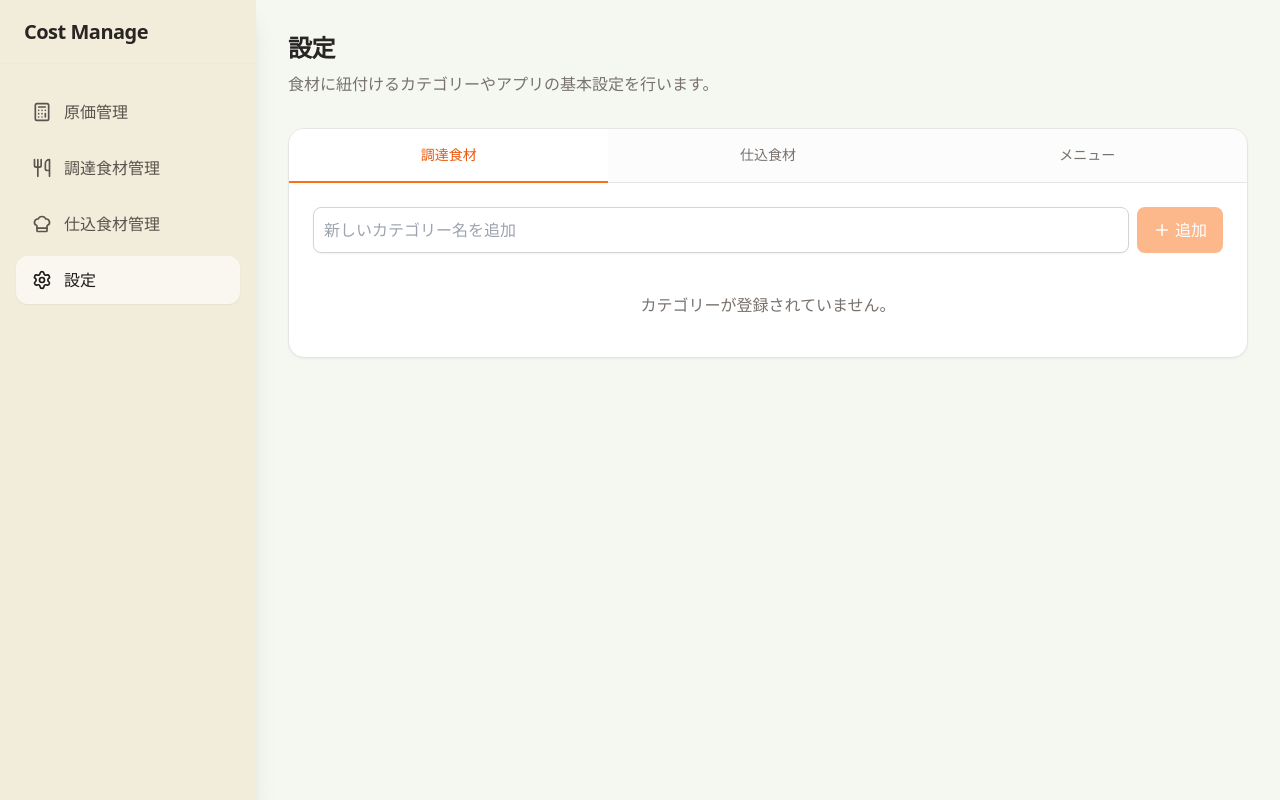
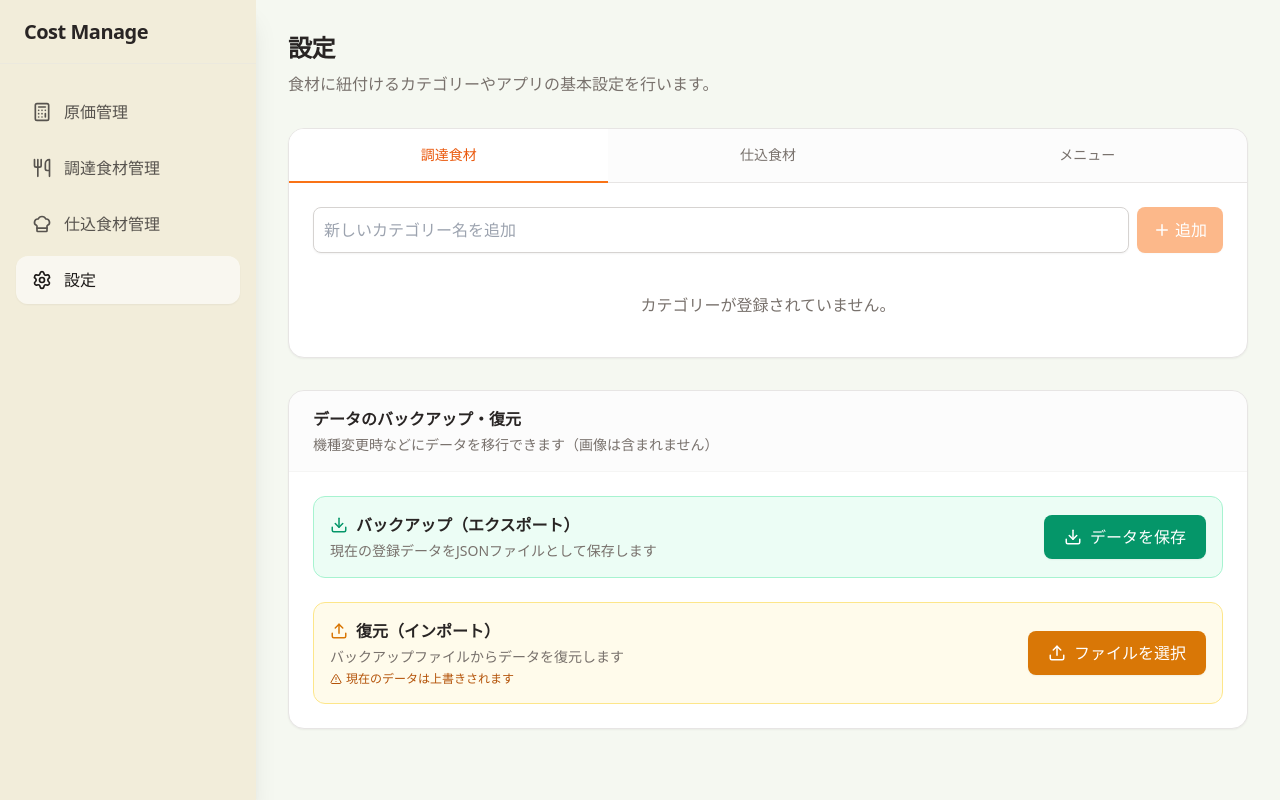
Before and after one commit to Hirarinrinrinrinrin/yuzu_-CostPrice, a React (Vite) app: page /yuzu_-CostPrice/settings in a window 1280 px wide. Built offline with nearby package versions, Linux system fonts and the light colour scheme.

Commit message:
feat: add JSON backup/restore to Settings page

```diff
--- a/src/pages/Settings.jsx
+++ b/src/pages/Settings.jsx
@@ -1,9 +1,10 @@
-import React, { useState, useEffect } from 'react';
-import { Plus, Trash2, Edit2, Save, X, GripVertical } from 'lucide-react';
+import React, { useState, useEffect, useRef } from 'react';
+import { Plus, Trash2, Edit2, Save, X, GripVertical, Download, Upload, AlertTriangle } from 'lucide-react';
 import {
     getCategories, addCategory, updateCategory, deleteCategory, saveCategories,
     getMenuCategories, addMenuCategory, updateMenuCategory, deleteMenuCategory, saveMenuCategories,
-    getPrepCategories, addPrepCategory, updatePrepCategory, deletePrepCategory, savePrepCategories
+    getPrepCategories, addPrepCategory, updatePrepCategory, deletePrepCategory, savePrepCategories,
+    exportAllData, importAllData
 } from '../lib/db';
 import {
     DndContext,
@@ -262,6 +263,56 @@ const Settings = () => {
         await savePrepCategories(reordered);
     };
 
+    // --- バックアップ・復元処理 ---
+    const fileInputRef = useRef(null);
+    const [backupToast, setBackupToast] = useState(null);
+
+    const showBackupToast = (message, type = 'success') => {
+        setBackupToast({ message, type });
+        setTimeout(() => setBackupToast(null), 4000);
+    };
+
+    const handleExport = async () => {
+        try {
+            const data = await exportAllData();
+            const json = JSON.stringify(data, null, 2);
+            const blob = new Blob([json], { type: 'application/json' });
+            const url = URL.createObjectURL(blob);
+            const a = document.createElement('a');
+            const date = new Date().toISOString().slice(0, 10);
+            a.href = url;
+            a.download = `cost-manage-backup-${date}.json`;
+            document.body.appendChild(a);
+            a.click();
+            document.body.removeChild(a);
+            URL.revokeObjectURL(url);
+            showBackupToast('✓ バックアップファイルをダウンロードしました');
+        } catch (err) {
+            showBackupToast('エクスポートに失敗しました: ' + err.message, 'error');
+        }
+    };
+
+    const handleImport = async (e) => {
+        const file = e.target.files[0];
+        if (!file) return;
+
+        if (!window.confirm('現在のデータは上書きされます。\nバックアップファイルから復元してもよろしいですか？')) {
+            if (fileInputRef.current) fileInputRef.current.value = '';
+            return;
+        }
+
+        try {
+            const text = await file.text();
+            const jsonData = JSON.parse(text);
+            await importAllData(jsonData);
+            showBackupToast('✓ データを復元しました。ページをリロードしてください。');
+            loadData();
+        } catch (err) {
+            showBackupToast('復元に失敗しました: 無効なファイルです', 'error');
+        }
+        if (fileInputRef.current) fileInputRef.current.value = '';
+    };
+
     return (
         <div className="p-4 lg:p-8">
             <div className="w-full space-y-8">
@@ -438,6 +489,69 @@ const Settings = () => {
                         </div>
                     )}
                 </div>
+
+                {/* バックアップ・復元セクション */}
+                <div className="bg-white rounded-2xl shadow-sm border border-stone-200 overflow-hidden">
+                    <div className="px-6 py-4 border-b border-stone-100 bg-stone-50/50">
+                        <h2 className="font-bold text-stone-800">データのバックアップ・復元</h2>
+                        <p className="text-sm text-stone-500 mt-1">機種変更時などにデータを移行できます（画像は含まれません）</p>
+                    </div>
+                    <div className="p-6 space-y-6">
+                        {/* エクスポート */}
+                        <div className="flex flex-col sm:flex-row items-start sm:items-center justify-between gap-4 p-4 bg-emerald-50 rounded-xl border border-emerald-200">
+                            <div>
+                                <h3 className="font-bold text-stone-800 flex items-center gap-2">
+                                    <Download size={18} className="text-emerald-600" />
+                                    バックアップ（エクスポート）
+                                </h3>
+                                <p className="text-sm text-stone-500 mt-1">現在の登録データをJSONファイルとして保存します</p>
+                            </div>
+                            <button
+                                type="button"
+                                onClick={handleExport}
+                                className="flex items-center bg-emerald-600 hover:bg-emerald-700 text-white px-5 py-2.5 rounded-lg font-medium transition-colors shadow-sm whitespace-nowrap"
+                            >
+                                <Download size={18} className="mr-2" />
+                                データを保存
+                            </button>
+                        </div>
+
+                        {/* インポート */}
+                        <div className="flex flex-col sm:flex-row items-start sm:items-center justify-between gap-4 p-4 bg-amber-50 rounded-xl border border-amber-200">
+                            <div>
+                                <h3 className="font-bold text-stone-800 flex items-center gap-2">
+                                    <Upload size={18} className="text-amber-600" />
+                                    復元（インポート）
+                                </h3>
+                                <p className="text-sm text-stone-500 mt-1">バックアップファイルからデータを復元します</p>
+                                <p className="text-xs text-amber-700 mt-1 flex items-center gap-1">
+                                    <AlertTriangle size={12} />
+                                    現在のデータは上書きされます
+                                </p>
+                            </div>
+                            <label className="flex items-center bg-amber-600 hover:bg-amber-700 text-white px-5 py-2.5 rounded-lg font-medium transition-colors shadow-sm cursor-pointer whitespace-nowrap">
+                                <Upload size={18} className="mr-2" />
+                                ファイルを選択
+                                <input
+                                    ref={fileInputRef}
+                                    type="file"
+                                    accept=".json"
+                                    onChange={handleImport}
+                                    className="hidden"
+                                />
+                            </label>
+                        </div>
+
+                        {/* トースト */}
+                        {backupToast && (
+                            <div className={`p-3 rounded-lg text-sm font-medium text-center ${backupToast.type === 'success' ? 'bg-emerald-100 text-emerald-700 border border-emerald-200'
+                                : 'bg-red-100 text-red-700 border border-red-200'
+                                }`}>
+                                {backupToast.message}
+                            </div>
+                        )}
+                    </div>
+                </div>
             </div>
         </div>
     );
```
Also changed, not shown: src/lib/db.js.
